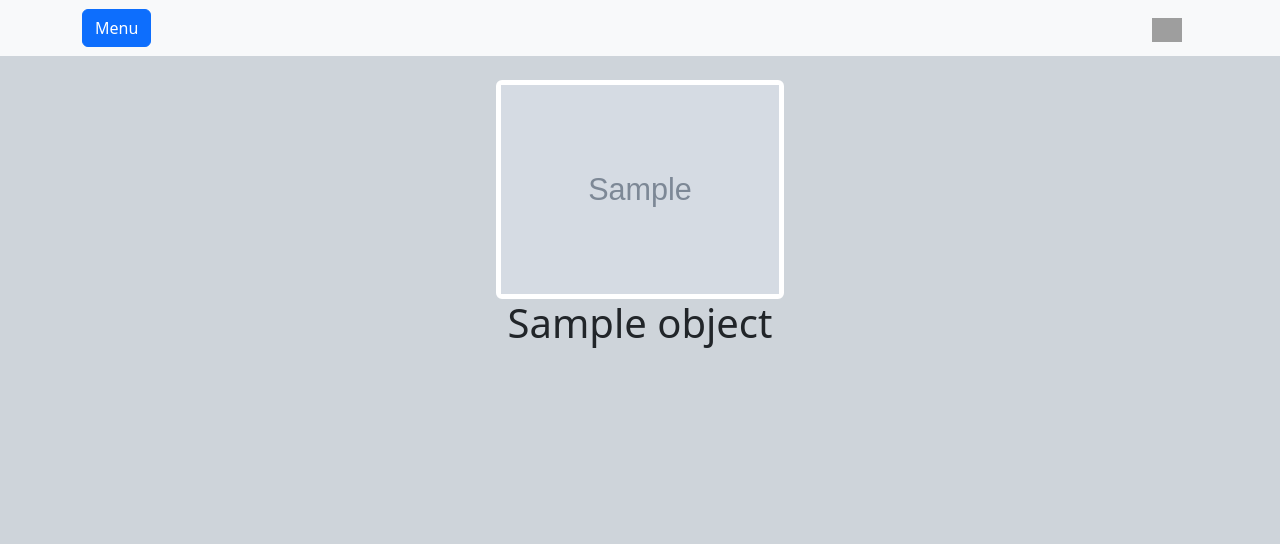
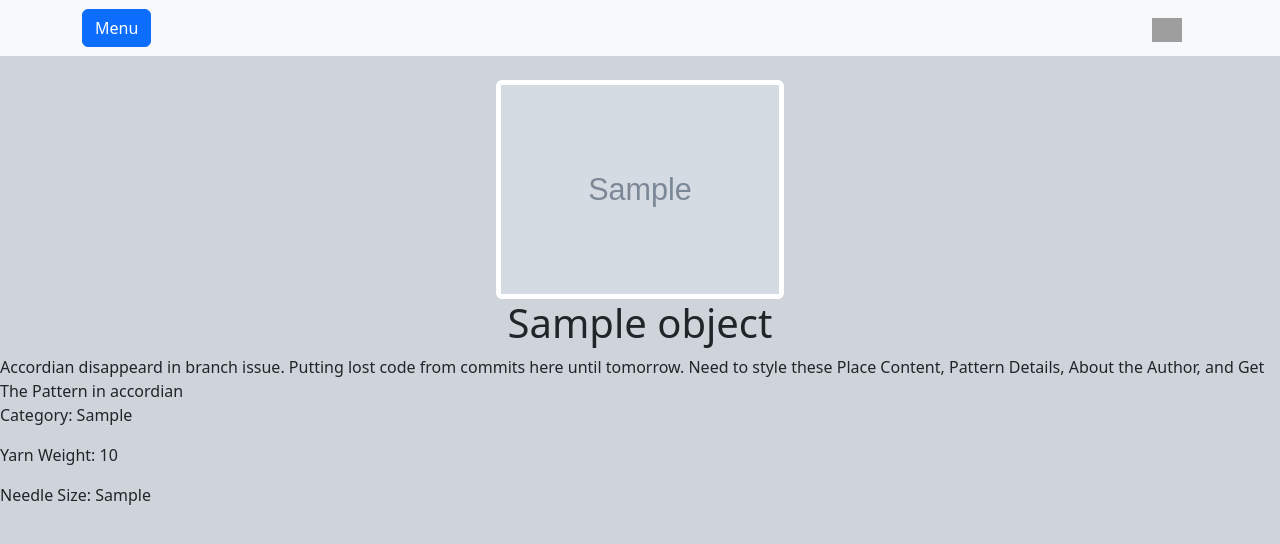
Before and after one commit to carlalennon/generation-knit-2.0, a Django app: template templates/pattern_detail.html in a window 1280 px wide. Shown: the top 544 px of the page. Run offline with Django 3.2, Linux system fonts and the light colour scheme; the template is opened without the code that fills it: most values are stand-ins (such as "Sample title", 1, 10 or a date in 2020); grey boxes marked "Sample" are stand-in pictures; grey boxes are pictures that could not be loaded.

Commit message:
Lost accordian code in branch error. Will redo tomorrow

```diff
--- a/templates/pattern_detail.html
+++ b/templates/pattern_detail.html
@@ -37,5 +37,10 @@
     </div>
 </div>
 
+Accordian disappeard in branch issue. Putting lost code from commits here until tomorrow. Need to style these
+Place Content, Pattern Details, About the Author, and Get The Pattern in accordian
+<p>Category: {{ pattern.get_category_display }}</p>
+<p>Yarn Weight: {{ pattern.get_weight_display }}</p>
+<p>Needle Size: {{ pattern.get_needle_display }}</p>
 
 {% endblock %}
```
